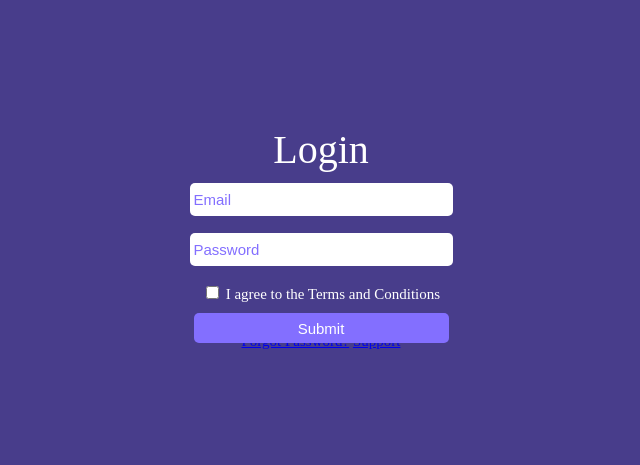
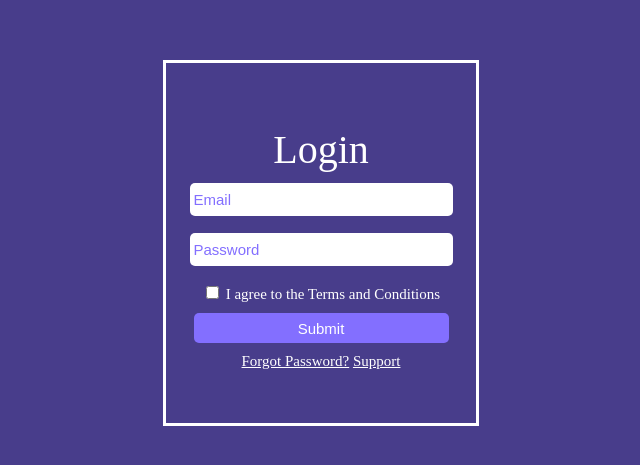
Before and after one commit to Anonywos/First-HTML-and-CSS-application, a plain HTML site: page index.html in a window 1280 px wide. Shown: the part 165-630 px from the top of the page, without its empty margins (319-959 px from the left). Drawn offline with Linux system fonts and the light colour scheme.

Commit message:
links and square

```diff
--- a/main.css
+++ b/main.css
@@ -44,3 +44,21 @@ body{
     bottom: 10px;
     font-size: 40px;
 }
+
+.loginLinks {
+    position: relative;
+    top: 20px;
+}
+
+.loginLinks a {
+    color: #ffffff;
+}
+
+.square {
+    position: absolute;
+    width: 310px;
+    height: 360px;
+    border: 3px solid;
+    border-color: #ffffff;
+    background-color: transparent;
+}
```
